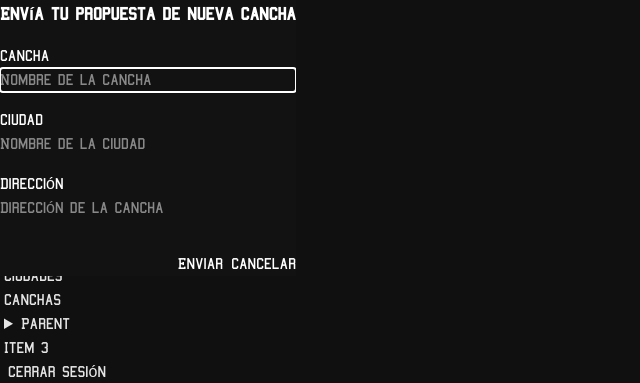
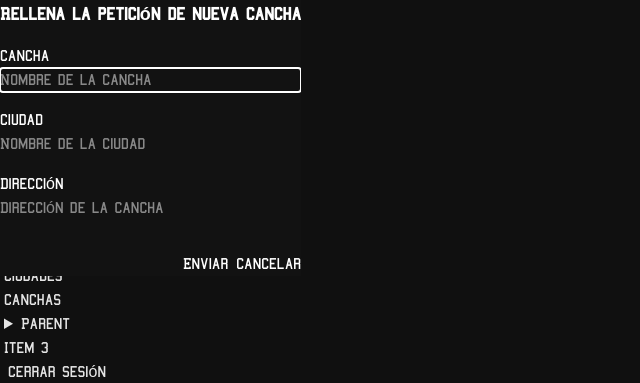
Before and after one commit to jagalile/cancha3x3, a Django app: page /geo/courts/ in a window 1280 px wide, after a click on "Nueva cancha". Shown: the top 383 px of the page, without its empty margins (0-640 px from the left). Run offline with Django 5.2, Linux system fonts and the light colour scheme; tables that the repository leaves empty hold one stand-in row (values such as "Sample post"); some libraries are stand-ins or nearby versions.

Commit message:
Update court form titles for consistency; change "Propuesta enviada" to "Petición enviada" and "Envía tu propuesta de nueva cancha" to "Rellena la petición de nueva cancha"

```diff
--- a/apps/geo/templates/court_form.html
+++ b/apps/geo/templates/court_form.html
@@ -1,4 +1,4 @@
-<h3 class="text-lg font-bold mb-4">Propuesta enviada</h3>
+<h3 class="text-lg font-bold mb-4">Petición enviada</h3>
 <p>Hemos recibido tu petición para añadir una cancha.</p>
 <p>El equipo de Cancha3x3 lo va a revisar.</p>
 <p>Nos pondremos en contacto contigo pronto.</p>
--- a/apps/geo/templates/geo.html
+++ b/apps/geo/templates/geo.html
@@ -26,7 +26,7 @@
   <dialog id="my_modal_1" class="modal">
     <div class="modal-box">
       <div id="court-form">
-        <h3 class="text-lg font-bold mb-4">Envía tu propuesta de nueva cancha</h3>
+        <h3 class="text-lg font-bold mb-4">Rellena la petición de nueva cancha</h3>
         <form method="post" hx-post="/geo/courts/" hx-target="#court-form" hx-swap="outerHTML" class="flex flex-col gap-4">
           {% csrf_token %}
 
```
